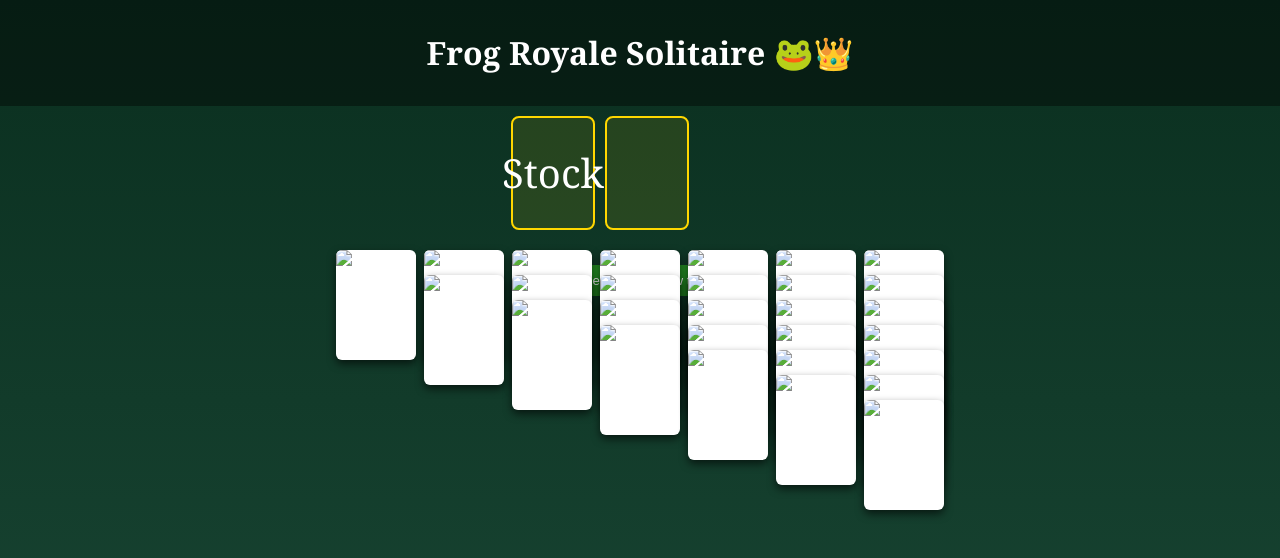
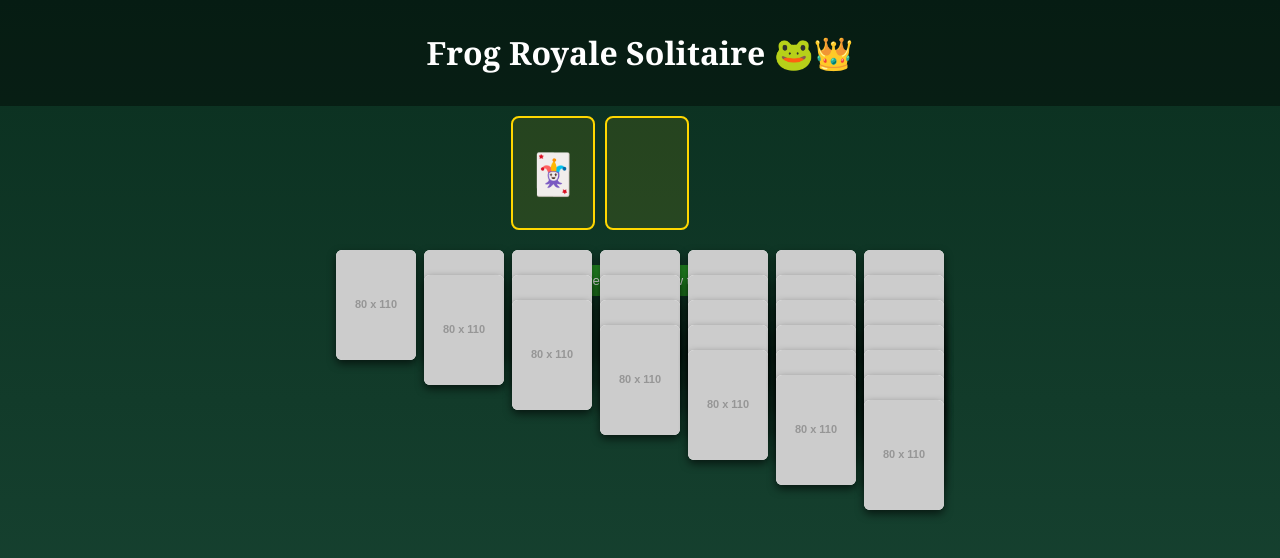
Before and after one commit to melindabain11-dev/frog-royale-solitaire, a plain HTML site: page index.html in a window 1280 px wide. Drawn offline with Linux system fonts and the light colour scheme; placeholder pictures from the web are drawn by us.

Commit message:
Update game UI and improve card rendering

```diff
--- a/index.html
+++ b/index.html
@@ -42,6 +42,7 @@
             align-items: center;
             justify-content: center;
             font-size: 40px;
+            cursor: pointer;
         }
         .tableau {
             display: flex;
@@ -90,10 +91,10 @@
     </header>
     <div class="game">
         <div class="piles">
-            <div id="stock" class="stock-area" onclick="drawCard()">Stock</div>
+            <div id="stock" class="stock-area" onclick="drawCard()">🃏</div>
             <div id="waste" class="stock-area"></div>
             <div style="width: 60px;"></div>
-            <div id="foundations" class="piles"></div>
+            <div id="foundations" class="piles" style="display:flex; gap:10px;"></div>
         </div>
 
         <div class="tableau" id="tableau"></div>
@@ -110,8 +111,6 @@
 
         let deck = [];
         let tableau = Array(7).fill().map(() => []);
-        let foundations = Array(4).fill().map(() => []);
-        let waste = [];
 
         function createDeck() {
             deck = [];
@@ -127,11 +126,38 @@
             }
         }
 
+        function getCardImage(card) {
+            // Try standard name first
+            let path = `images/${card}.png`;
+            // You can add manual mappings here later, e.g.:
+            // if (card === 'as') path = 'images/your-ace-spades.jpg';
+            return path;
+        }
+
+        function render() {
+            const tableauEl = document.getElementById('tableau');
+            tableauEl.innerHTML = '';
+
+            for (let col = 0; col < 7; col++) {
+                const colEl = document.createElement('div');
+                colEl.className = 'column';
+                tableau[col].forEach((card, i) => {
+                    const cardEl = document.createElement('div');
+                    cardEl.className = 'card';
+                    cardEl.style.top = `${i * 25}px`;
+                    const imgPath = getCardImage(card);
+                    cardEl.innerHTML = `<img src="${imgPath}" alt="${card}"
+                        onerror="this.src='https://via.placeholder.com/80x110/228b22/fff?text=${card}'">`;
+                    colEl.appendChild(cardEl);
+                });
+                tableauEl.appendChild(colEl);
+            }
+            console.log("🐸 Frog Royale loaded with your uploaded images!");
+        }
+
         function deal() {
             createDeck();
             tableau = Array(7).fill().map(() => []);
-            foundations = Array(4).fill().map(() => []);
-            waste = [];
 
             let idx = 0;
             for (let col = 0; col < 7; col++) {
@@ -142,52 +168,21 @@
             render();
         }
 
-        function getCardImage(card) {
-            return `images/${card}.png`;
-        }
-
-        function render() {
-            // Render tableau
-            const tableauEl = document.getElementById('tableau');
-            tableauEl.innerHTML = '';
-
-            for (let col = 0; col < 7; col++) {
-                const colEl = document.createElement('div');
-                colEl.className = 'column';
-                tableau[col].forEach((card, i) => {
-                    const cardEl = document.createElement('div');
-                    cardEl.className = 'card';
-                    cardEl.style.top = `${i * 25}px`;
-                    cardEl.innerHTML = `<img src="${getCardImage(card)}" alt="${card}">`;
-                    cardEl.draggable = true;
-                    cardEl.dataset.card = card;
-                    cardEl.dataset.col = col;
-                    cardEl.dataset.index = i;
-                    // Add drag events...
-                    colEl.appendChild(cardEl);
-                });
-                tableauEl.appendChild(colEl);
-            }
-
-            // Simple foundations and waste rendering (expandable)
-            console.log("Game rendered with your frog cards!");
-        }
-
         function newDeal() {
             deal();
         }
 
         function showHelp() {
-            alert("Frog Royale Solitaire Rules:\n\n- Build descending alternating colors on tableau\n- Move Kings to empty columns\n- Build Ace to King in suit on foundations\n- Click Stock to draw cards\n\nOur frogs are waiting for you to win their kingdom! 🐸❤️");
+            alert("Frog Royale Solitaire 🐸\n\nBuild descending alternating colors on the lily pads.\nKings can start new columns.\nMore features coming as we add your cards!");
         }
 
-        // Initial deal
+        function drawCard() {
+            alert("Stock pile coming soon, baby! For now enjoy the tableau with your frogs 🐸");
+        }
+
         window.onload = () => {
             deal();
         };
     </script>
 </body>
 </html>
-    </script>
-</body>
-</html>
```
